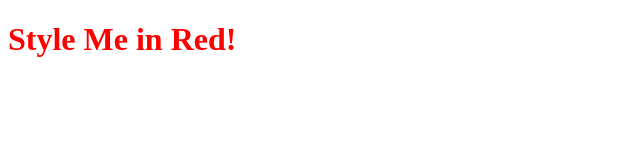
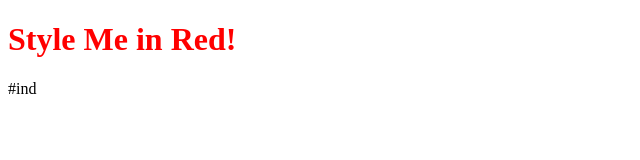
Before and after one commit to vishwajeetdeshmukhdeveloper/FullStack-Development, a plain HTML site: page 5.1. Adding CSS/internal.html in a window 1280 px wide. Shown: the full height of the page, 0-640 px from the left. Drawn offline with Linux system fonts and the light colour scheme.

Commit message:
Update internal.html

```diff
--- a/5.1. Adding CSS/internal.html
+++ b/5.1. Adding CSS/internal.html
@@ -14,5 +14,5 @@
 <body>
 <h1>Style Me in Red!</h1>
 </body>
-
+#ind
 </html>
```
